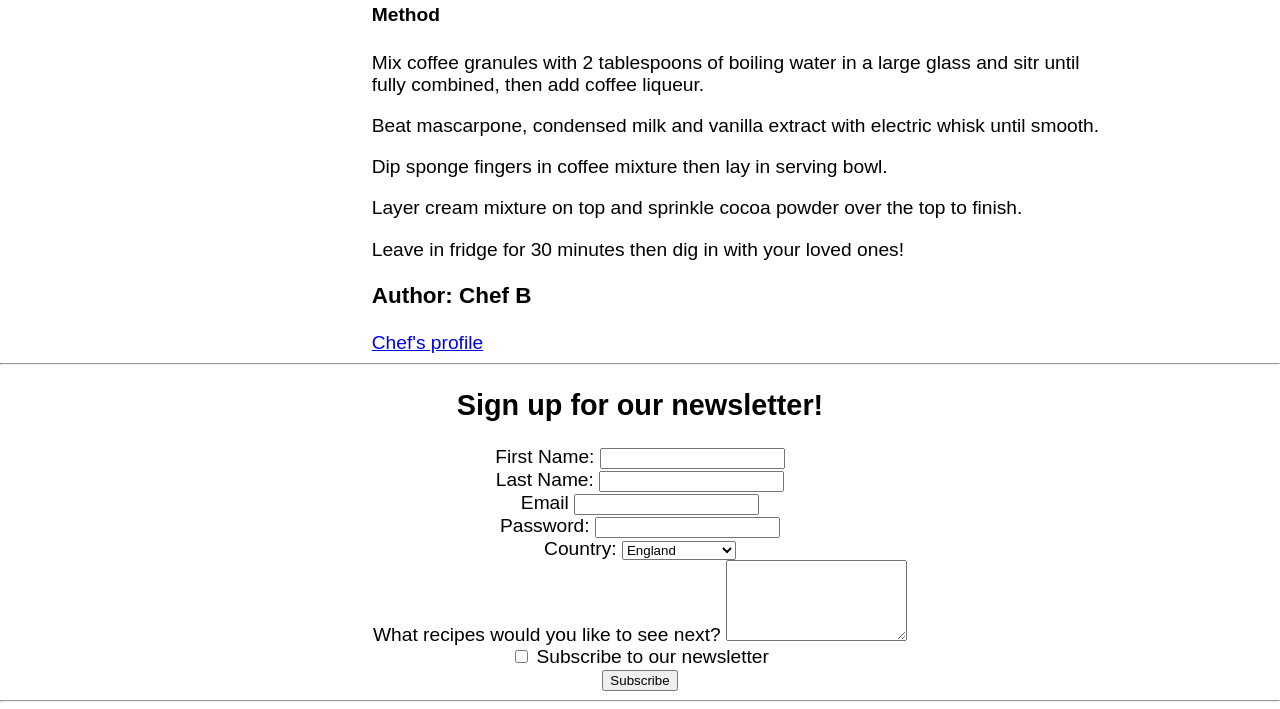
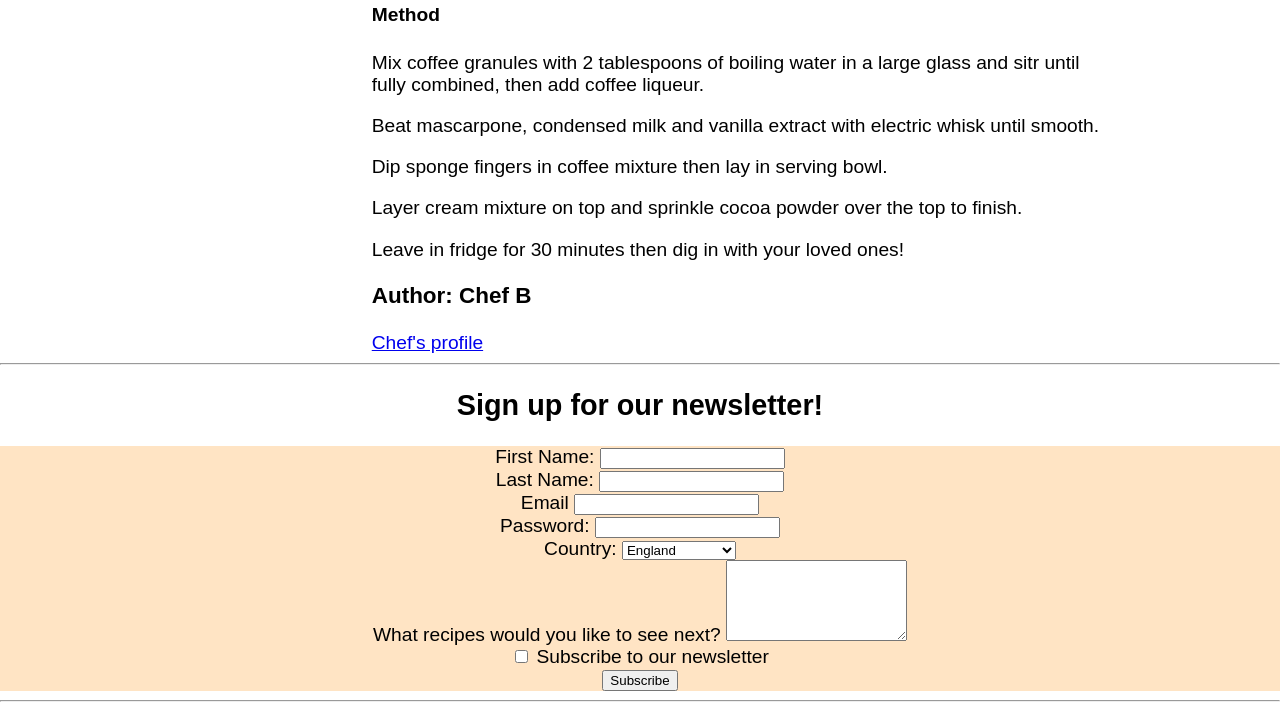
Before and after one commit to anishka-shar/anishka-shar.github.io, a plain HTML site: page index.html in a window 1280 px wide. Shown: the part 1625-2334 px from the top of the page. Drawn offline with Linux system fonts and the light colour scheme.

Commit message:
Update style.css

```diff
--- a/style.css
+++ b/style.css
@@ -34,6 +34,9 @@ body {
     text-align: center; /* Center the text */
 }
 
+#end-ing{
+    background-color: bisque;
+}
 ul {
     margin: 0px;
 }
```
